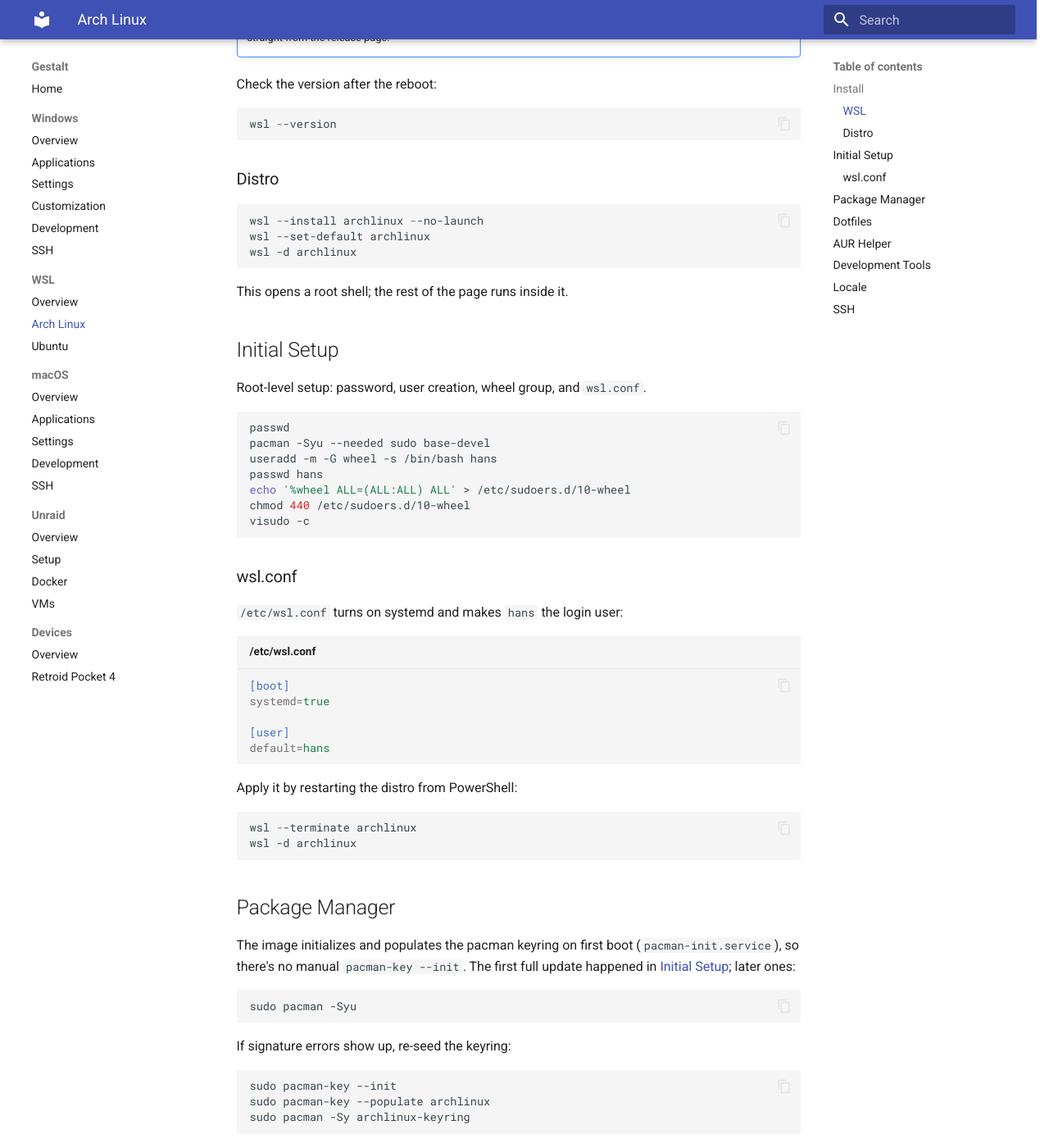
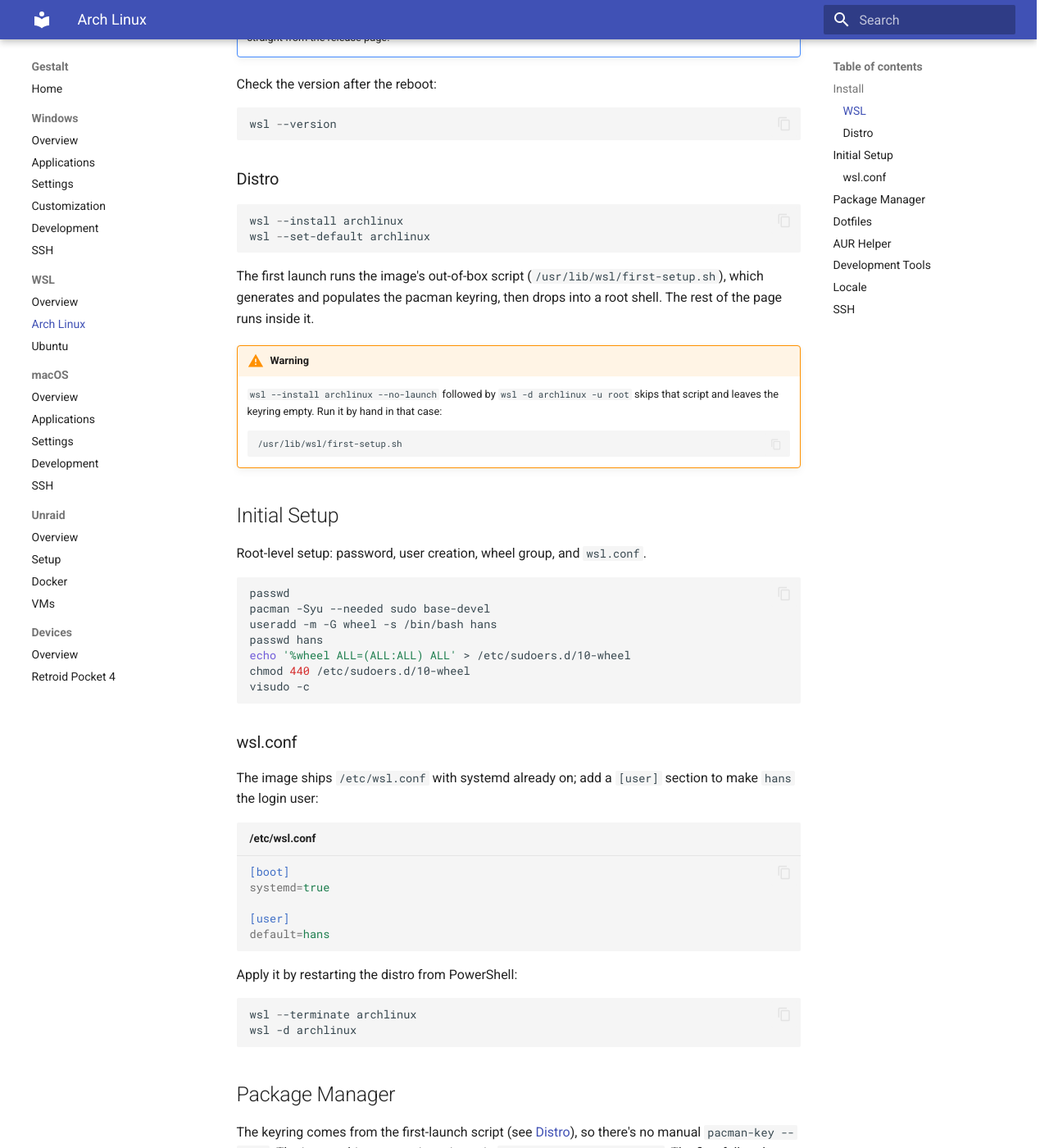
Before and after one commit to hansmissenheim/gestalt, an MkDocs documentation site: the page built from docs/wsl/arch.md, in a window 1280 px wide and 1400 px high, scrolled down 632 px. Shown: the whole window at 82% size. Built offline with MkDocs 1.6.1 and Material for MkDocs 9.7.7, drawn with Linux system fonts in a browser that asks for light colours; some of the changed text lies outside the part shown.

Commit message:
docs: align Arch WSL steps with the real image (first-setup.sh, shipped wsl.conf)

````diff
--- a/docs/wsl/arch.md
+++ b/docs/wsl/arch.md
@@ -29,12 +29,18 @@ wsl --version
 ### Distro
 
 ```powershell
-wsl --install archlinux --no-launch
+wsl --install archlinux
 wsl --set-default archlinux
-wsl -d archlinux
 ```
 
-This opens a root shell; the rest of the page runs inside it.
+The first launch runs the image's out-of-box script (`/usr/lib/wsl/first-setup.sh`), which generates and populates the pacman keyring, then drops into a root shell. The rest of the page runs inside it.
+
+!!! warning
+    `wsl --install archlinux --no-launch` followed by `wsl -d archlinux -u root` skips that script and leaves the keyring empty. Run it by hand in that case:
+
+    ```bash
+    /usr/lib/wsl/first-setup.sh
+    ```
 
 ## Initial Setup
 
@@ -52,7 +58,7 @@ visudo -c
 
 ### wsl.conf
 
-`/etc/wsl.conf` turns on systemd and makes `hans` the login user:
+The image ships `/etc/wsl.conf` with systemd already on; add a `[user]` section to make `hans` the login user:
 
 ```ini title="/etc/wsl.conf"
 [boot]
@@ -71,7 +77,7 @@ wsl -d archlinux
 
 ## Package Manager
 
-The image initializes and populates the pacman keyring on first boot (`pacman-init.service`), so there's no manual `pacman-key --init`. The first full update happened in [Initial Setup](#initial-setup); later ones:
+The keyring comes from the first-launch script (see [Distro](#distro)), so there's no manual `pacman-key --init`. The image ships two active mirrors in `/etc/pacman.d/mirrorlist`. The first full update happened in [Initial Setup](#initial-setup); later ones:
 
 ```bash
 sudo pacman -Syu
````
Also changed, not shown: docs/windows/development.md (+1 -1 lines).
